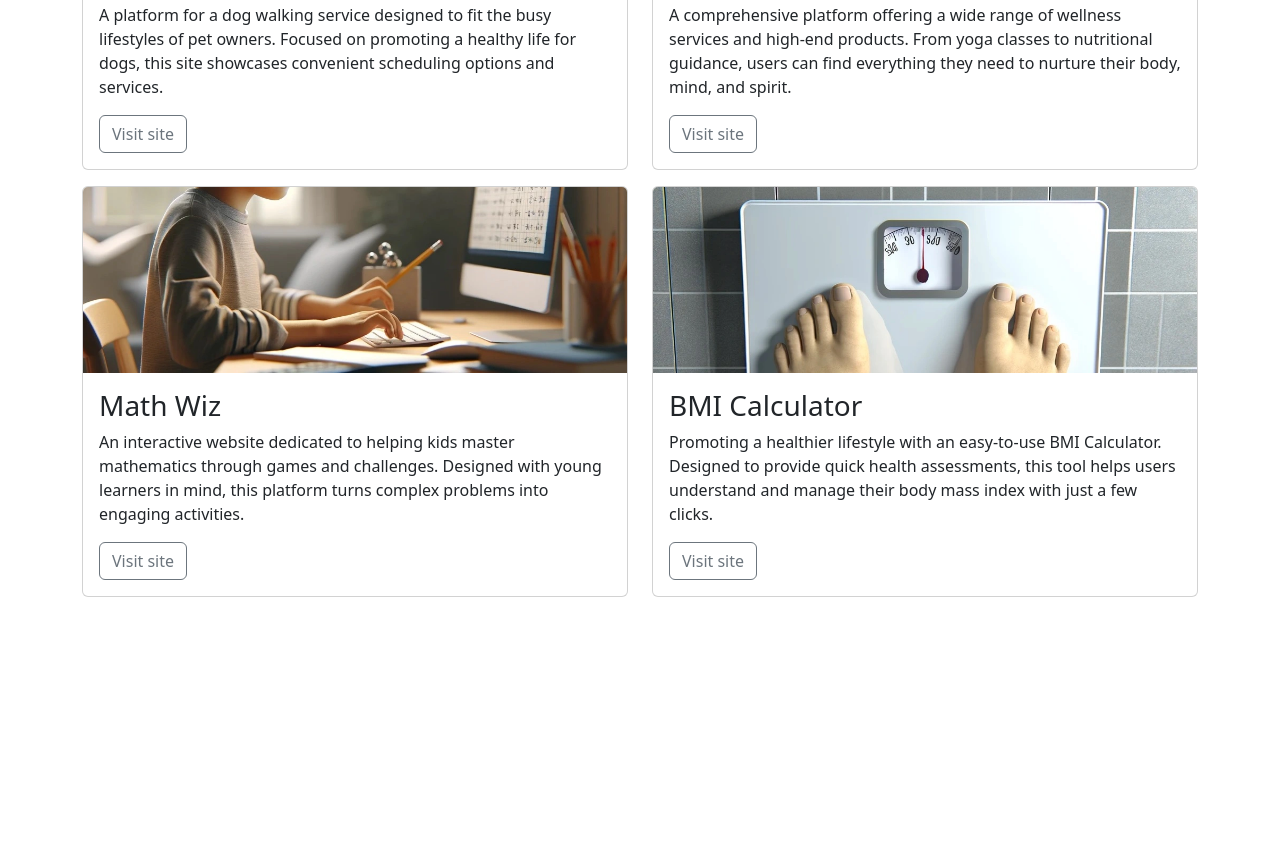
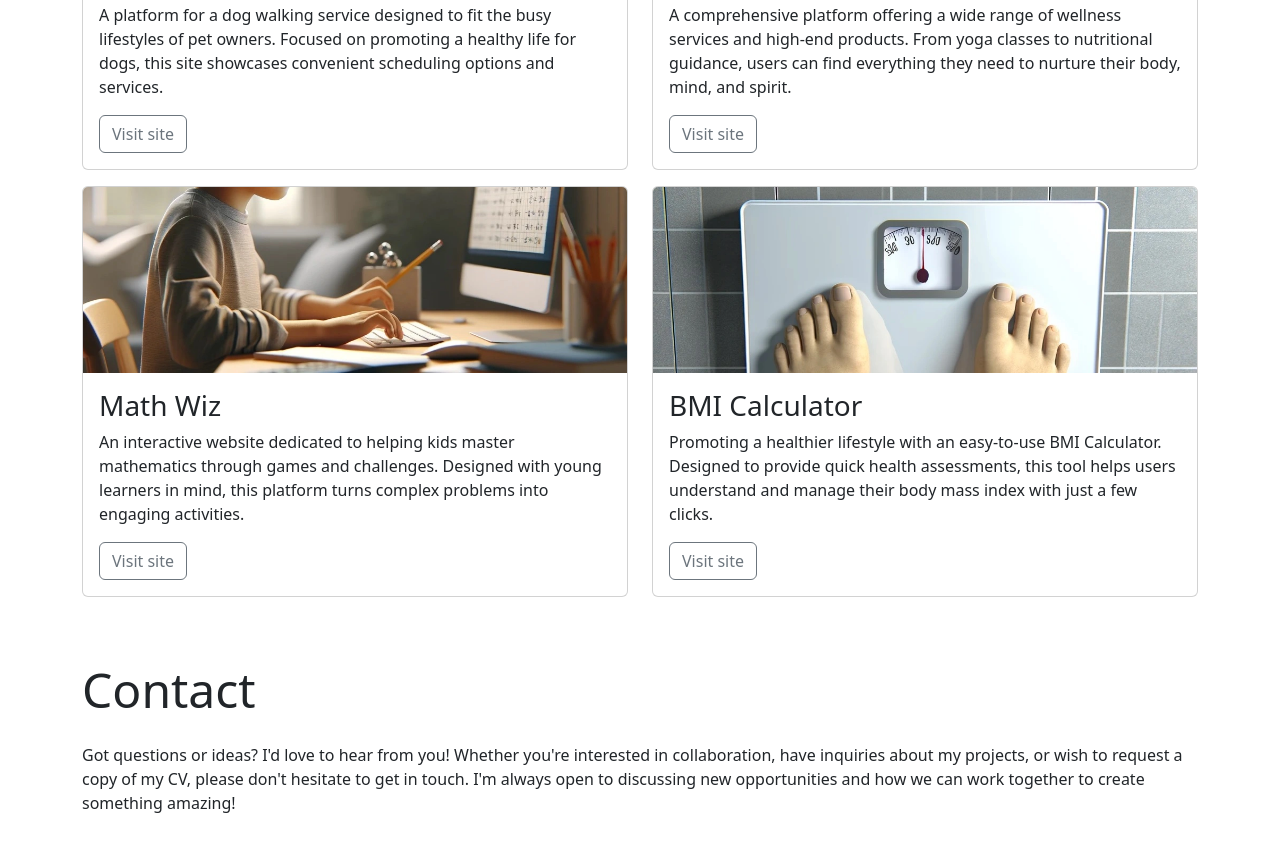
Before and after one commit to JModi16/Mei-Wong-Bootstrap1, a plain HTML site: page index.html in a window 1280 px wide. Shown: the part 1238-2093 px from the top of the page. Before the commit the page ends 1875 px from the top, so only its background shows below. Drawn offline with nearby package versions, Linux system fonts and the light colour scheme.

Commit message:
add a contact section within the footer.Added text within the footer

```diff
--- a/index.html
+++ b/index.html
@@ -177,10 +177,23 @@
             </div>
         </section>
     </main>
+    <!--Contact Section-->
+    <footer id="contact" class="container">
+    <div class="row justify-content-centre">
+        <div class="col-12 text-centre my-4">
+            <h2 class="display-5">Contact</h2>
+            <p class="mt-4">Got questions or ideas? I'd love to hear from you! Whether you're interested in collaboration,
+                have inquiries about my projects, or wish to request a copy of my CV, please don't hesitate to get in touch.
+                I'm always open to discussing new opportunities and how we can work together to create something amazing!</p>
+        </div>
+        <div class="col-12 col-md-10 col-1g-8">
+            <!--Add your form here-->
+        </footer>
+
     <!-- Bootstrap JS Script-->
-    <script src="https://cdn.jsdelivr.net/npm/bootstrap@5.3.3/dist/js/bootstrap.bundle.min.js"
+    <script src="https://cdn.jsdelivr.net/npm/bootstrap@5.3.3/dist/js/bootstrap.bundle.min.js">
         integrity="sha384-YvpcrYf0tY3lHB60NNkmXc5s9fDVZLESaAA55NDzOxhy9GkcIdslK1eN7N6jIeHz"
-        crossorigin="anonymous"></script>
-</body>
+        crossorigin="anonymous"</script>
+    </body>
 
-</html>
+    </html>
```
